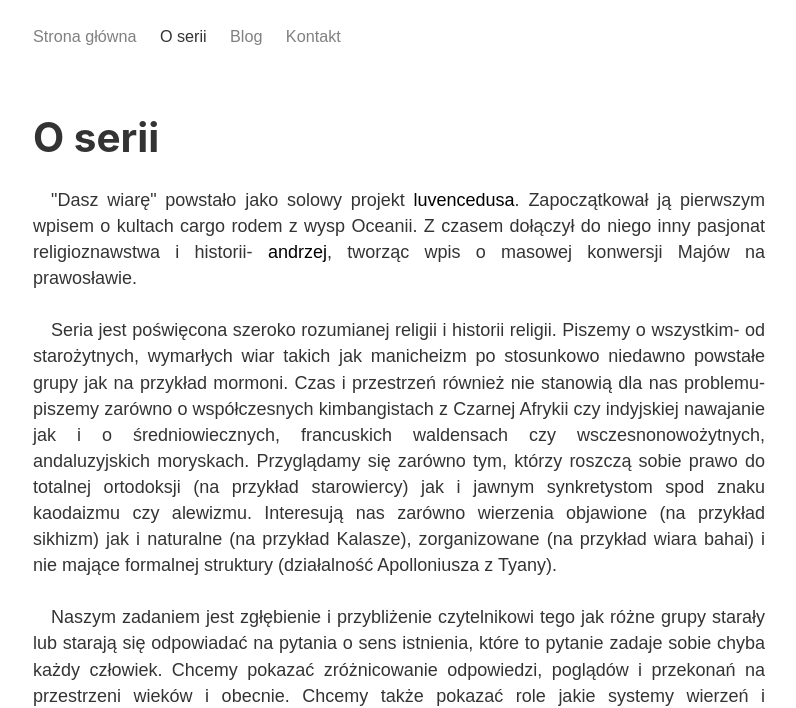
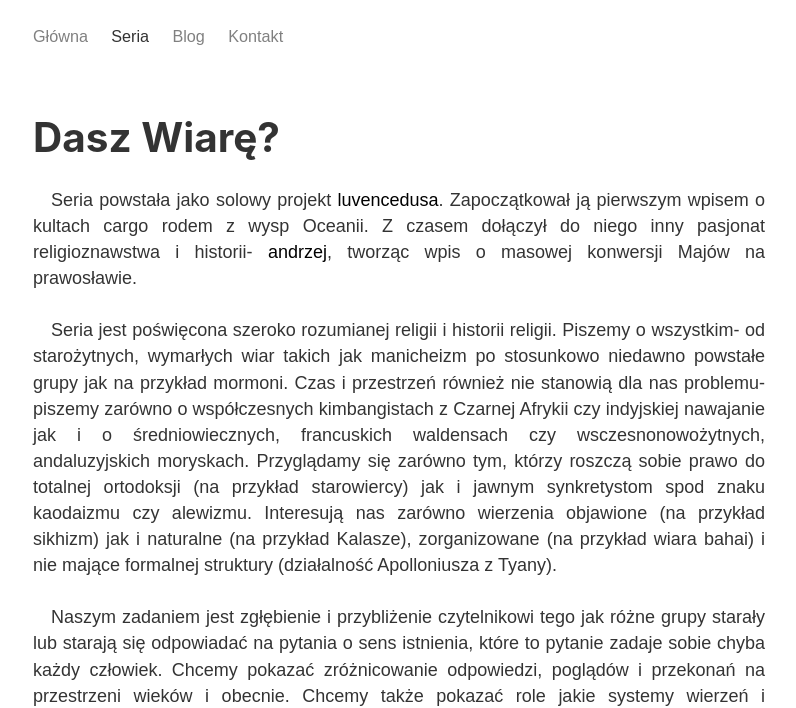
Before and after one commit to 90sidort/ts-blogDW, a Gatsby site: page /about in a window 1280 px wide. Shown: the part 99-807 px from the top of the page, without its empty margins (241-1037 px from the left). Built offline with nearby package versions, Linux system fonts and the light colour scheme; Gatsby itself is replaced by a stand-in of ours.

Commit message:
small changes

```diff
--- a/src/components/header.js
+++ b/src/components/header.js
@@ -24,10 +24,10 @@ const Header = () => {
             <nav>
                 <ul className={headerStyle.navlist}>
                     <li>
-                        <Link className={headerStyle.navItem} activeClassName={headerStyle.activateNavItem} to="/">Strona główna</Link>
+                        <Link className={headerStyle.navItem} activeClassName={headerStyle.activateNavItem} to="/">Główna</Link>
                     </li>
                     <li>
-                        <Link className={headerStyle.navItem} activeClassName={headerStyle.activateNavItem} to="/about">O serii</Link>
+                        <Link className={headerStyle.navItem} activeClassName={headerStyle.activateNavItem} to="/about">Seria</Link>
                     </li>
                     <li>
                         <Link className={headerStyle.navItem} activeClassName={headerStyle.activateNavItem} to="/blog">Blog</Link>
--- a/src/pages/about.js
+++ b/src/pages/about.js
@@ -5,9 +5,9 @@ import Layout from '../components/layout'
 const aboutBio = () => {
     return (
         <Layout>
-            <h1>O serii</h1>
+            <h1>Dasz Wiarę?</h1>
             <p class="indented_paragraph">
-                "Dasz wiarę" powstało jako solowy projekt <a class="linkUnderscore" href='https://www.wykop.pl/ludzie/luvencedus/'>luvencedusa</a>. Zapoczątkował ją pierwszym wpisem
+                Seria powstała jako solowy projekt <a class="linkUnderscore" href='https://www.wykop.pl/ludzie/luvencedus/'>luvencedusa</a>. Zapoczątkował ją pierwszym wpisem
                 o kultach cargo rodem z wysp Oceanii. Z czasem dołączył do niego inny pasjonat religioznawstwa i historii-&nbsp;
                 <a class="linkUnderscore" href='https://www.wykop.pl/ludzie/niedoszly_andrzej/'>andrzej</a>, tworząc wpis o masowej konwersji Majów na prawosławie.
             </p>
--- a/src/pages/index.js
+++ b/src/pages/index.js
@@ -9,7 +9,7 @@ const indexPage = () => {
                 <Head />
                 <h1>Cześć!</h1>
                 <p>Ta strona jest poświęcona serii "Dasz Wiarę", pierwotnie publikowanej na <a class="linkUnderscore" href="https://www.wykop.pl/tag/daszwiare/" target="_blank" rel="noopener noreferrer">Wykopie</a>.</p>
-                <p>Co to za seria i o czym jest ten blog? Sprawdź zakładkę <Link class="linkUnderscore" to='/about'>O serii</Link>.</p>
+                <p>Co to za seria i o czym jest ten blog? Sprawdź zakładkę <Link class="linkUnderscore" to='/about'>Seria</Link>.</p>
                 <p>Wpisy są dostępne w zakładce <Link class="linkUnderscore" to='/blog'>Blog</Link>.</p>
                 <p>Znalazłeś błędy lub chcesz się skontaktować? Zobacz zakładkę <Link class="linkUnderscore" to='/contact'>Kontakt</Link>.</p>
             </Layout>
```
